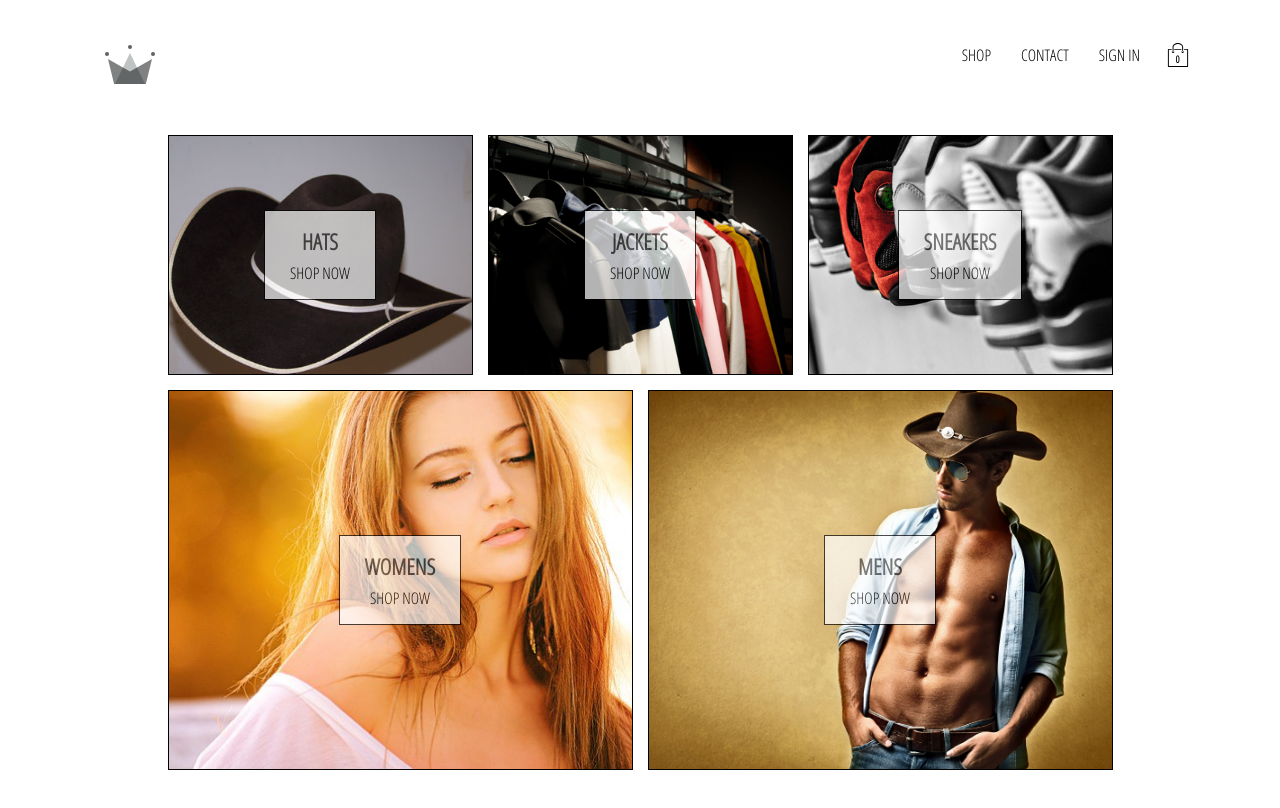
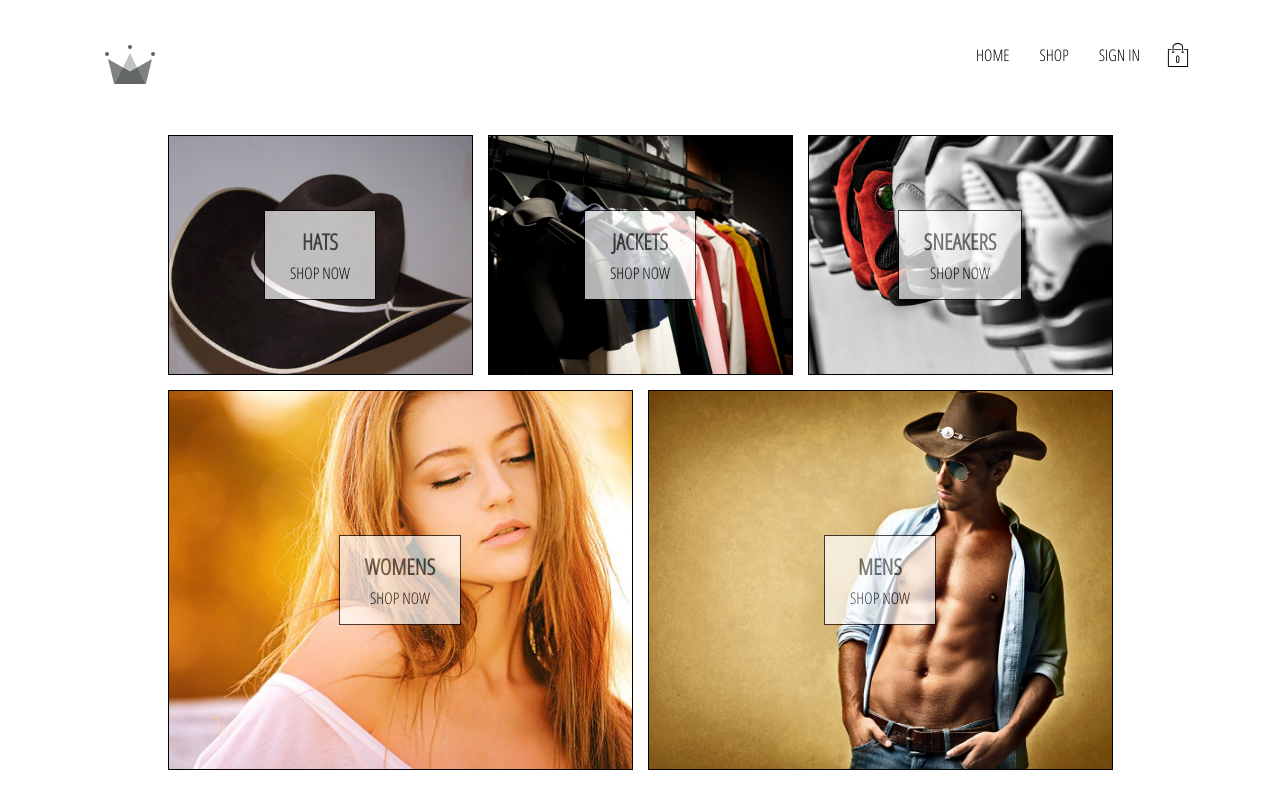
Before and after one commit to MasterSancho/React-E-Commerce-Project, a React (Create React App) app in the folder react_e_commerce_project/: page / in a window 1280 px wide. Shown: the top 808 px of the page. Built offline with nearby package versions, Linux system fonts and the light colour scheme; no server answers.

Commit message:
053-Update Home link

```diff
--- a/react_e_commerce_project/src/components/Header/Header.jsx
+++ b/react_e_commerce_project/src/components/Header/Header.jsx
@@ -23,8 +23,8 @@ const Header = ({ currentUser, hidden }) => (
             <Logo className='logo' />
         </LogoContainer>
         <OptionsContainer>
+            <OptionLink to='/'>HOME</OptionLink>
             <OptionLink to='/shop'>SHOP</OptionLink>
-            <OptionLink to='/shop'>CONTACT</OptionLink>
             {currentUser ? (
                 <OptionLink
                     as='div'
```
